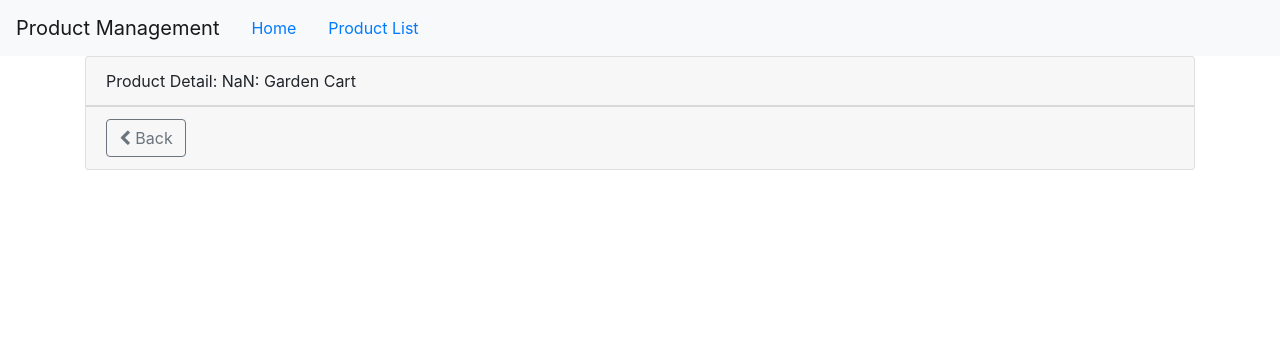
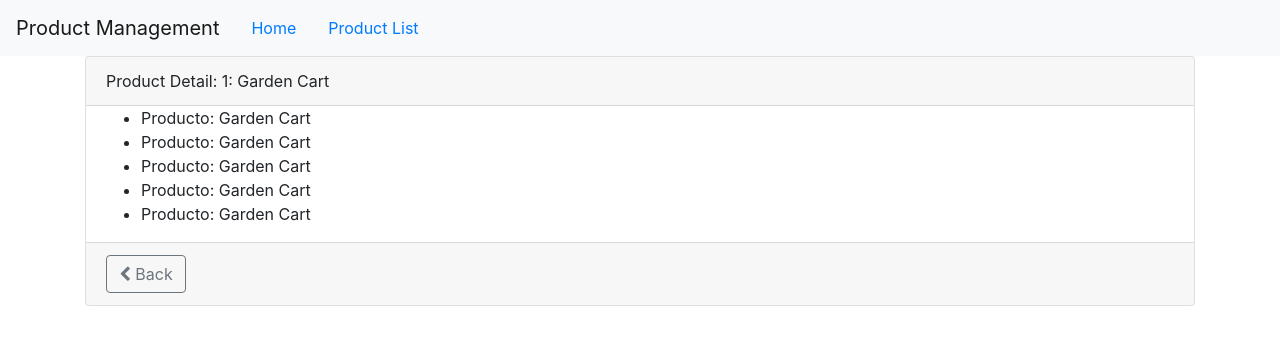
Before and after one commit to utncloud/ferreteria-web-compiled, an Angular app in the folder Ferreteria/: page /products/1 in a window 1280 px wide. Shown: the top 344 px of the page. Built offline with nearby package versions, Linux system fonts and the light colour scheme.

Commit message:
Funcionamiento correcto del GRID de productos.

```diff
--- a/Ferreteria/src/app/Product/product-detail.component.html
+++ b/Ferreteria/src/app/Product/product-detail.component.html
@@ -1,7 +1,29 @@
 <div class="card" *ngIf='product'>
     <div class="card-header">
         {{ pageTitle + ":  " + product.productName}}
+
     </div>
+
+    <div class="container">
+        <ul>
+            <li>
+                Producto: {{product.productName}}
+            </li>
+            <li>
+                Producto: {{product.productName}}
+            </li>
+            <li>
+                Producto: {{product.productName}}
+            </li>
+            <li>
+                Producto: {{product.productName}}
+            </li>
+            <li>
+                Producto: {{product.productName}}
+            </li>
+        </ul>
+    </div>
+
 
     <div class='card-footer'>
         <button class="btn btn-outline-secondary" (click)="onBack()" style ="width:80px">
--- a/Ferreteria/src/app/Product/product-detail.component.ts
+++ b/Ferreteria/src/app/Product/product-detail.component.ts
@@ -14,8 +14,9 @@ export class ProductDetailComponent implements OnInit {
   constructor(private route: ActivatedRoute, private router: Router) { }
 
   ngOnInit(): void {
-    let id = +this.route.snapshot.paramMap.get??('id');
-    console.log(id);
+
+    let id:any = this.route.snapshot.paramMap.get('id');
+   // console.log(id);
     this.pageTitle += `: ${id}`;
     this.product= {
       "productId": id,
@@ -27,6 +28,8 @@ export class ProductDetailComponent implements OnInit {
         "starRating": 5,
         "imageUrl": "assets/images/garden.jpg"
     }
+
+
   }
 
   onBack(): void{
--- a/Ferreteria/src/app/Product/product-list.component.html
+++ b/Ferreteria/src/app/Product/product-list.component.html
@@ -33,7 +33,7 @@
             </thead>
             <tbody>
                 <tr *ngFor="let product of filteredProduct">
-                    <td><img *ngIf='showImage'  [style.width.px] = 'imageWidth' [style.margin.px] = 'imageMargin'></td>
+                    <td><img *ngIf='showImage'  [style.width.px] = 'imageWidth' [style.margin.px] = 'imageMargin' [src] = 'product.imageUrl'></td>
                     <!--[src] = 'product.imageUrl' -->
                     <td>
                         <a [routerLink]="['/products', product.productId]">
```
Also changed, not shown: Ferreteria/src/app/Product/product-detail.guard copy.ts (added, +25 -0 lines).
